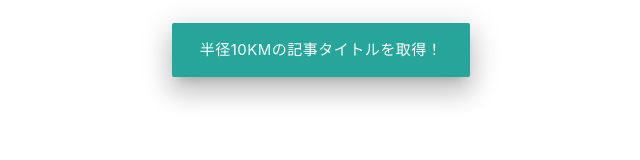
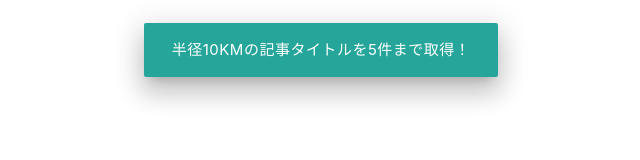
Before and after one commit to gomi-kuzu/wiki_app_gps, a plain HTML site: page index.html in a window 1280 px wide. Shown: the whole page, without its empty margins (319-959 px from the left). Drawn offline with nearby package versions, Linux system fonts and the light colour scheme.

Commit message:
little fix

```diff
--- a/index.html
+++ b/index.html
@@ -6,7 +6,7 @@
     <link href="css/materialize.css" type="text/css" rel="stylesheet" media="screen,projection"/>
    <script src="https://code.jquery.com/jquery-2.1.1.min.js"></script>
    <script src="js/materialize.js"></script>
-    <title>Sample</title>
+    <title>Wiki_refachi_beta</title>
   </head>
    <body>
 
@@ -14,7 +14,7 @@
 　<div class="row">
       <div class="col s12 center">
          <div id="send-button">
-            <a class="waves-effect waves-light btn-large z-depth-4">半径10kmの記事タイトルを取得！</a>
+            <a class="waves-effect waves-light btn-large z-depth-4">半径10kmの記事タイトルを5件まで取得！</a>
          </div>
       </div>
     </div>
```
